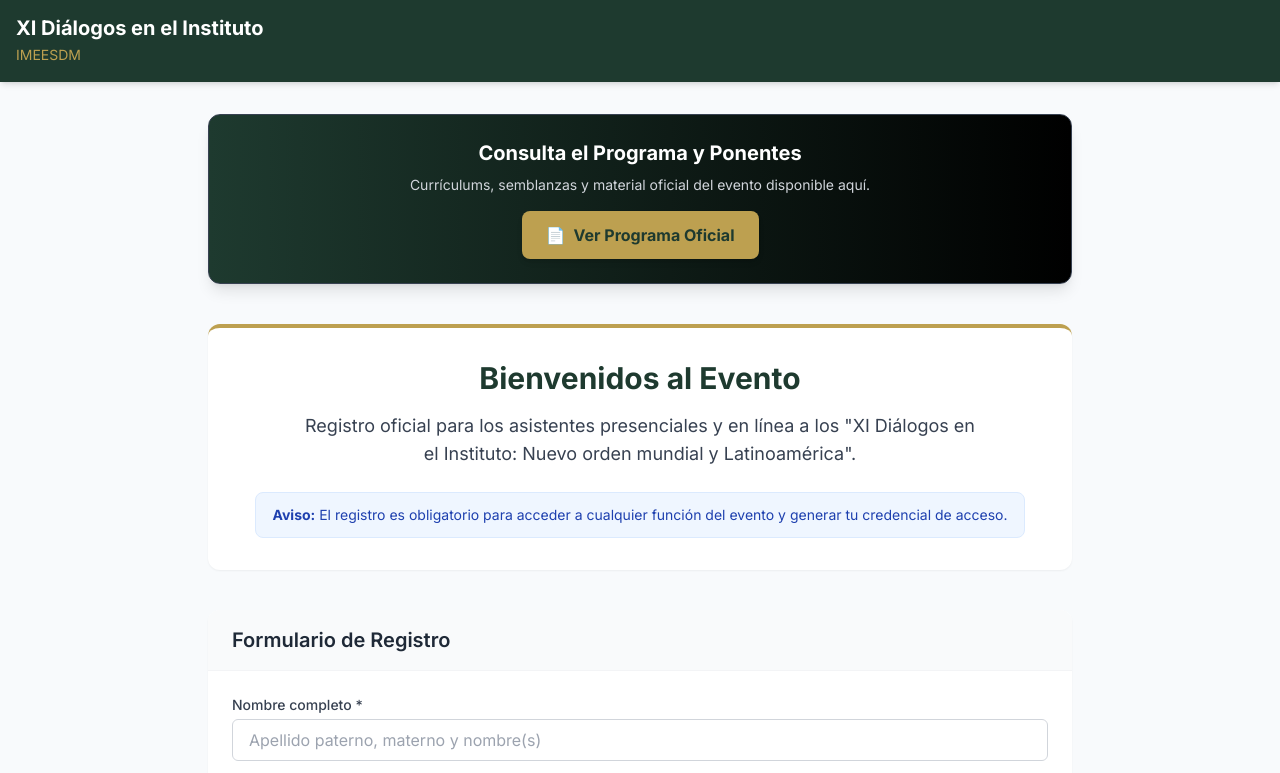
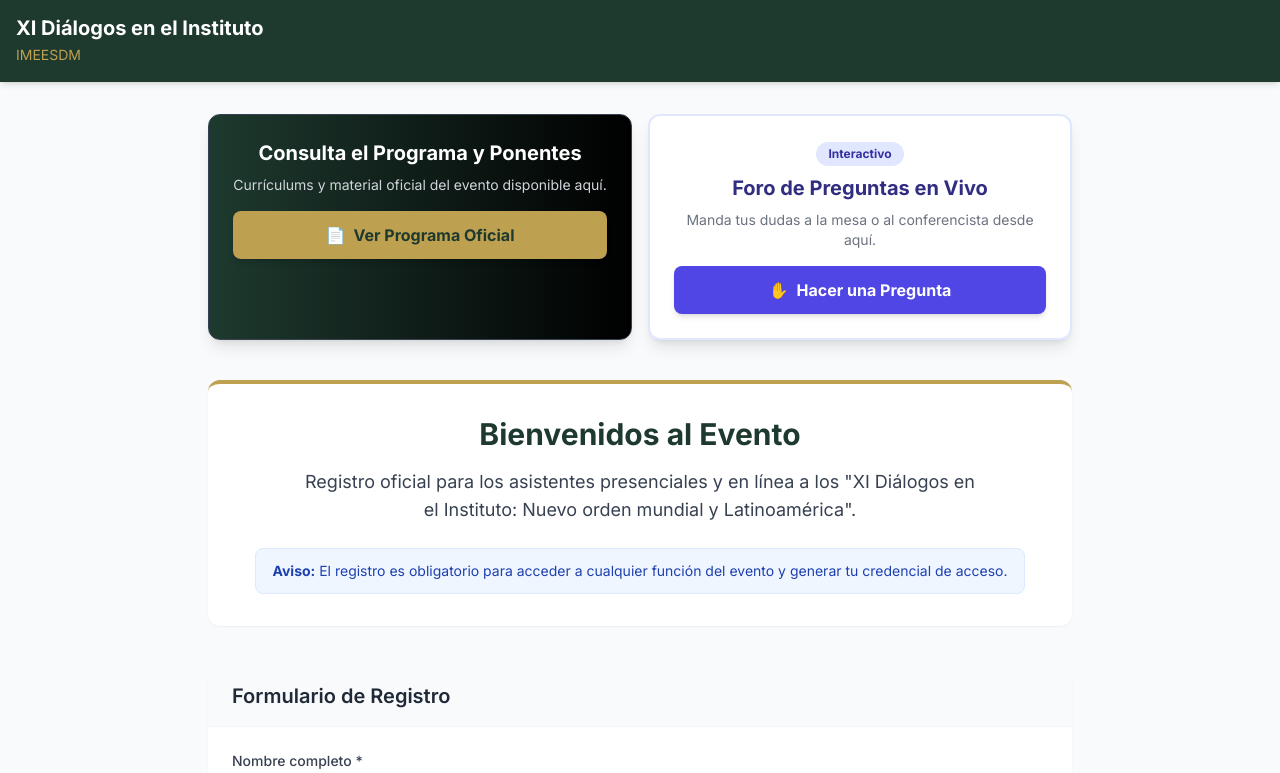
Before and after one commit to maramire2001/Dialogos-IMEESDM, a Next.js app: page / in a window 1280 px wide. Shown: the top 773 px of the page. Built offline with nearby package versions, Linux system fonts and the light colour scheme; no server answers.

Commit message:
Añadir botones interactivos y hub de archivos

```diff
--- a/src/app/page.tsx
+++ b/src/app/page.tsx
@@ -5,13 +5,29 @@ export default function Home() {
   return (
     <div className="flex flex-col gap-10">
 
-      {/* Botón Destacado hacia Programa y CVs */}
-      <div className="bg-gradient-to-r from-imeesdm-dark to-black rounded-xl p-6 text-center shadow-lg border border-gray-700 animate-in fade-in slide-in-from-top-4">
-        <h3 className="text-xl font-bold text-white mb-2">Consulta el Programa y Ponentes</h3>
-        <p className="text-gray-300 text-sm mb-4">Currículums, semblanzas y material oficial del evento disponible aquí.</p>
-        <a href="/programa" className="inline-flex items-center gap-2 bg-imeesdm-gold text-imeesdm-dark font-bold px-6 py-3 rounded-lg hover:brightness-110 transition-all shadow-md">
-          <span>📄</span> Ver Programa Oficial
-        </a>
+      {/* Botones Destacados de la App en Vivo */}
+      <div className="grid grid-cols-1 md:grid-cols-2 gap-4 animate-in fade-in slide-in-from-top-4">
+
+        {/* Cartel de Programa */}
+        <div className="bg-gradient-to-r from-imeesdm-dark to-black rounded-xl p-6 text-center shadow-lg border border-gray-700">
+          <h3 className="text-xl font-bold text-white mb-2">Consulta el Programa y Ponentes</h3>
+          <p className="text-gray-300 text-sm mb-4">Currículums y material oficial del evento disponible aquí.</p>
+          <a href="/programa" className="inline-flex items-center gap-2 bg-imeesdm-gold text-imeesdm-dark font-bold px-6 py-3 rounded-lg hover:brightness-110 transition-all shadow-md w-full justify-center">
+            <span>📄</span> Ver Programa Oficial
+          </a>
+        </div>
+
+        {/* Cartel de Preguntas */}
+        <div className="bg-white rounded-xl p-6 text-center shadow-lg border-2 border-indigo-100 flex flex-col justify-between">
+          <div>
+            <div className="inline-block bg-indigo-100 text-indigo-800 text-xs font-bold px-3 py-1 rounded-full mb-2">Interactivo</div>
+            <h3 className="text-xl font-bold text-indigo-900 mb-2">Foro de Preguntas en Vivo</h3>
+            <p className="text-gray-500 text-sm mb-4">Manda tus dudas a la mesa o al conferencista desde aquí.</p>
+          </div>
+          <a href="/preguntas" className="inline-flex items-center gap-2 bg-indigo-600 text-white font-bold px-6 py-3 rounded-lg hover:bg-indigo-700 transition-all shadow-md w-full justify-center">
+            <span>✋</span> Hacer una Pregunta
+          </a>
+        </div>
       </div>
 
       <section className="bg-white rounded-xl shadow-sm p-8 text-center border-t-4 border-imeesdm-gold">
```
